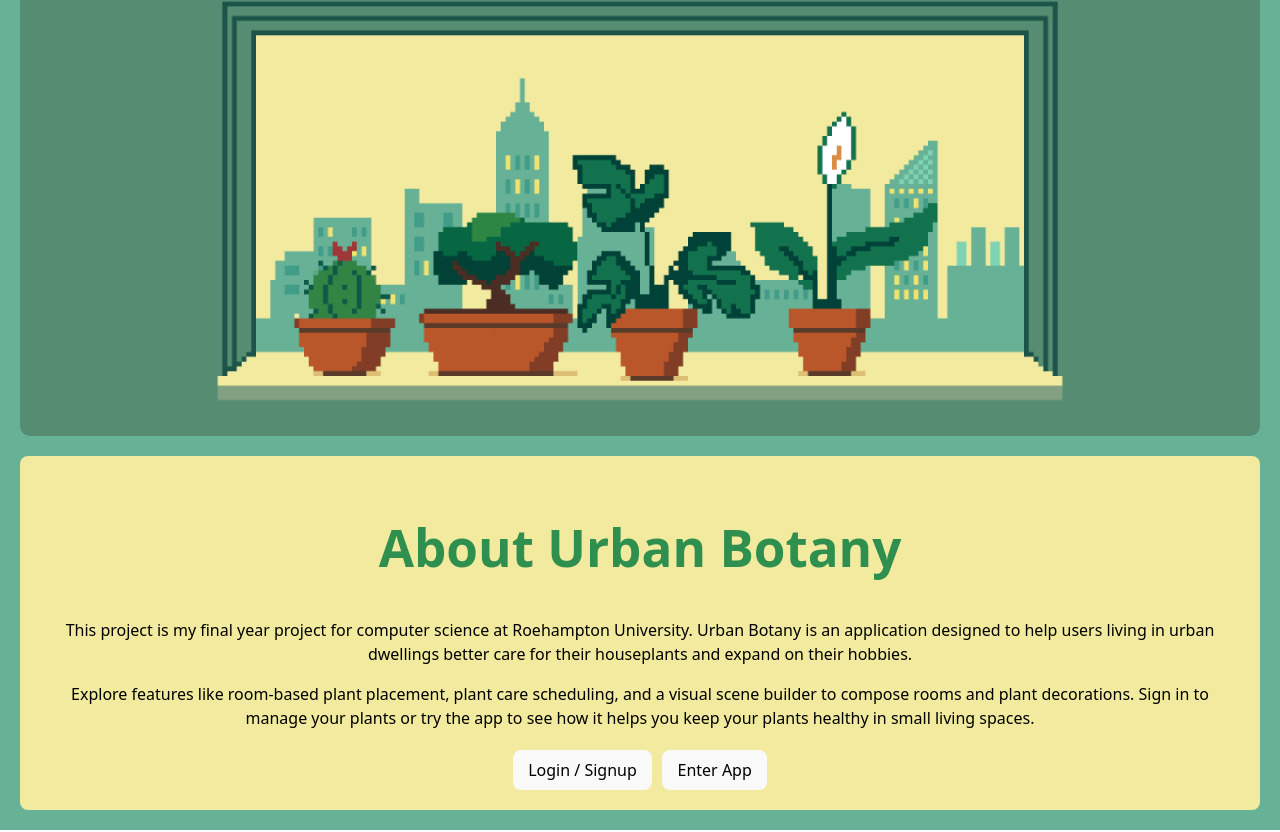
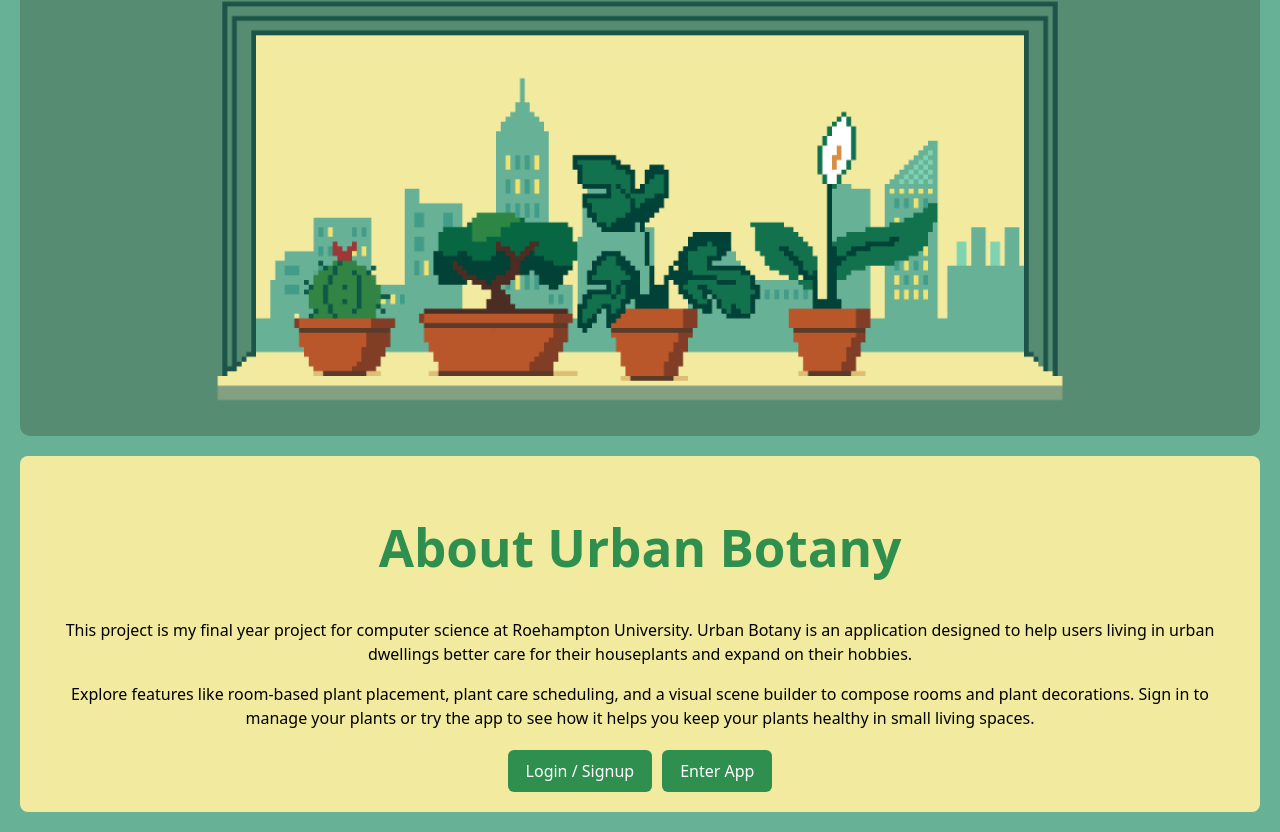
Before and after one commit to SoftwareError54/Urban-Botany, a React app in the folder Frontend/: page / in a window 1280 px wide. Shown: the part 202-1034 px from the top of the page. Built offline with nearby package versions, Linux system fonts and the light colour scheme; no server answers; the HTML template or start-up script is replaced by a standard one; a web font is replaced by a local one.

Commit message:
fixing landing page buttons on dark mode

```diff
--- a/Frontend/src/Pages/Landing.jsx
+++ b/Frontend/src/Pages/Landing.jsx
@@ -34,8 +34,8 @@
           keep your plants healthy in small living spaces.
         </p>
         <div style={{marginTop:20}}>
-          <button onClick={() => navigate('/auth')} style={{marginRight:10}}>Login / Signup</button>
-          <button onClick={() => navigate('/rooms')}>Enter App</button>
+          <button onClick={() => navigate('/auth')} style={{marginRight:10,backgroundColor:'#2F8F4E',color:'#ffffff',border:'none',padding:'10px 18px',borderRadius:6,cursor:'pointer',fontSize:16}}>Login / Signup</button>
+          <button onClick={() => navigate('/rooms')} style={{backgroundColor:'#2F8F4E',color:'#ffffff',border:'none',padding:'10px 18px',borderRadius:6,cursor:'pointer',fontSize:16}}>Enter App</button>
         </div>
       </section>
     </div>
--- a/Frontend/src/Pages/Scan.jsx
+++ b/Frontend/src/Pages/Scan.jsx
@@ -16,7 +16,9 @@
             const list = await navigator.mediaDevices.enumerateDevices();
             const cams = list.filter(d => d.kind === 'videoinput');
             setDevices(cams);
-            if(cams[0]) setCurrentDeviceId(cams[0].deviceId);
+            // Prefer back/rear camera; fall back to last device (back cam is usually last on mobile)
+            const backCam = cams.find(d => /back|rear|environment/i.test(d.label)) || cams[cams.length - 1];
+            if(backCam) setCurrentDeviceId(backCam.deviceId);
         }
         init();
     },[]);
```
